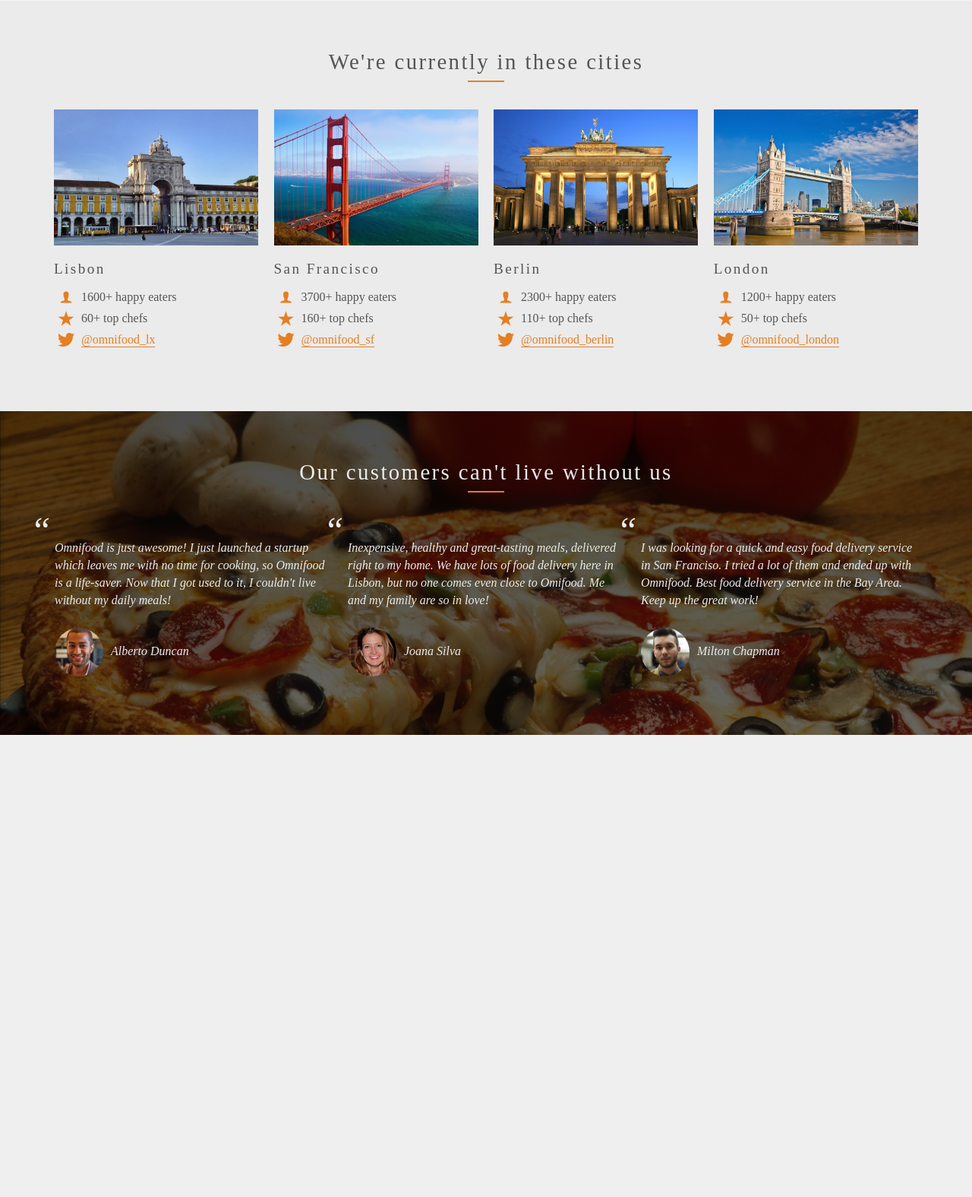
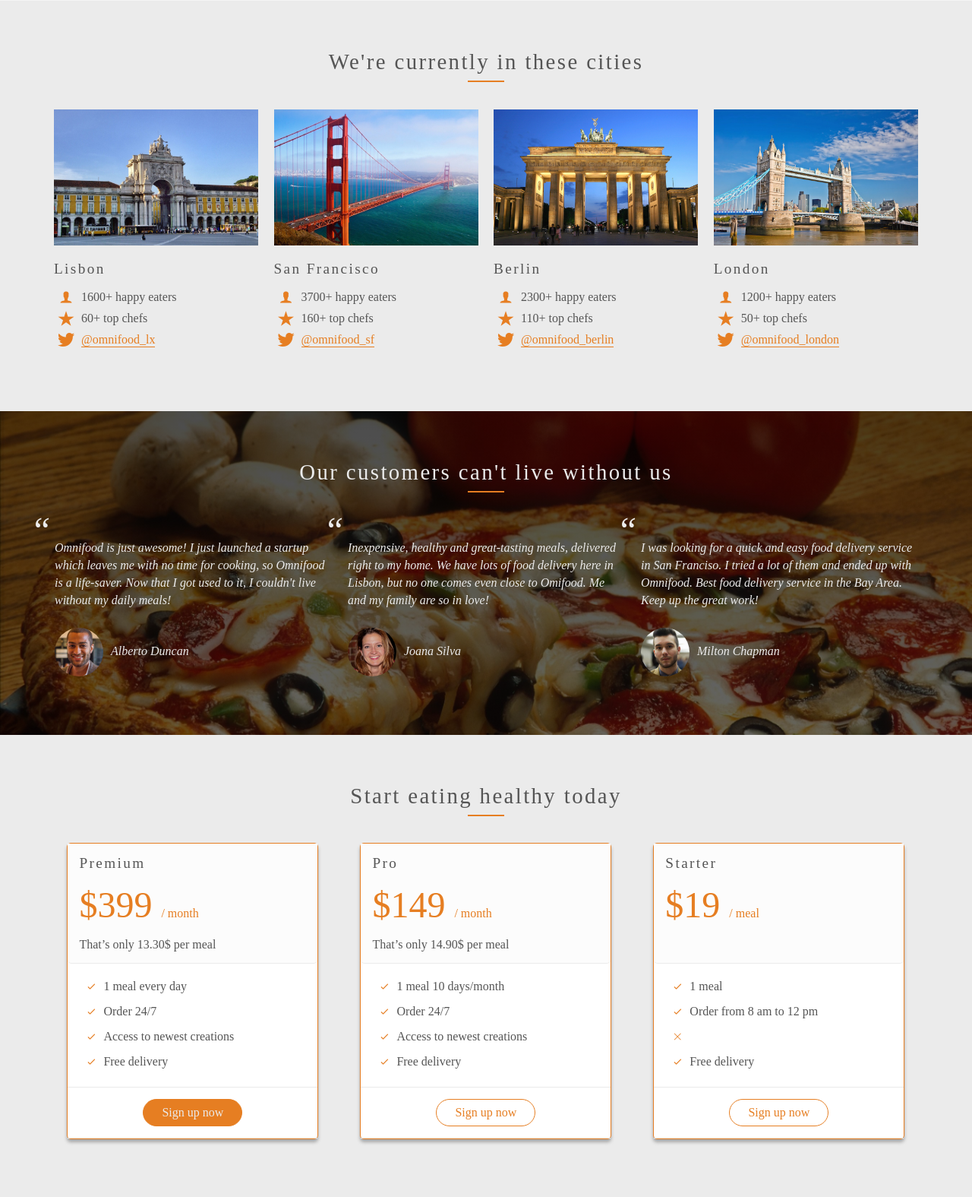
Before and after one commit to davidfang/omnitfood, a PHP site: page / in a window 1280 px wide. Shown: the part 2459-4034 px from the top of the page at 76% size. Before the commit the page ends 3426 px from the top, so only its background shows below. Run offline with PHP 8.4, Linux system fonts and the light colour scheme; some web fonts are replaced.

Commit message:
pricing done

```diff
--- a/index.html
+++ b/index.html
@@ -217,6 +217,77 @@
          </div>
       </div>
    </section>
+   <!-- pricing tags -->
+   <section class="section-plans js-section-plans" id="plans">
+      <div class="row">
+         <h2>Start eating healthy today</h2>
+      </div>
+
+      <div class="row">
+         <div class="col span-1-of-3">
+            <div class="plan-box js-wp-4">
+               <div>
+                  <h3>Premium</h3>
+                  <p class="plan-price">$399 <span>/ month</span></p>
+                  <p class="plan-price-meal">That’s only 13.30$ per meal</p>
+               </div>
+               <div>
+                  <ul>
+                     <li><i class="ion-ios-checkmark-empty icon-small"></i>1 meal every day</li>
+                     <li><i class="ion-ios-checkmark-empty icon-small"></i>Order 24/7</li>
+                     <li><i class="ion-ios-checkmark-empty icon-small"></i>Access to newest creations</li>
+                     <li><i class="ion-ios-checkmark-empty icon-small"></i>Free delivery</li>
+                  </ul>
+               </div>
+               <div>
+                  <a href="#" class="btn btn-full">Sign up now</a>
+               </div>
+            </div>
+         </div>
+         <div class="col span-1-of-3">
+            <div class="plan-box js-wp-4">
+               <div>
+                  <h3>Pro</h3>
+                  <p class="plan-price">$149 <span>/ month</span></p>
+                  <p class="plan-price-meal">That’s only 14.90$ per meal</p>
+               </div>
+               <div>
+                  <ul>
+                     <li><i class="ion-ios-checkmark-empty icon-small"></i>1 meal 10 days/month</li>
+                     <li><i class="ion-ios-checkmark-empty icon-small"></i>Order 24/7</li>
+                     <li><i class="ion-ios-checkmark-empty icon-small"></i>Access to newest creations</li>
+                     <li><i class="ion-ios-checkmark-empty icon-small"></i>Free delivery</li>
+                  </ul>
+               </div>
+               <div>
+                  <a href="#" class="btn btn-ghost">Sign up now</a>
+               </div>
+            </div>
+         </div>
+         <div class="col span-1-of-3">
+            <div class="plan-box js-wp-4">
+               <div>
+                  <h3>Starter</h3>
+                  <p class="plan-price">$19 <span>/ meal</span></p>
+                  <p class="plan-price-meal">&nbsp;</p>
+               </div>
+               <div>
+                  <ul>
+                     <li><i class="ion-ios-checkmark-empty icon-small"></i>1 meal</li>
+                     <li><i class="ion-ios-checkmark-empty icon-small"></i>Order from 8 am to 12 pm</li>
+                     <li><i class="ion-ios-close-empty icon-small"></i></li>
+                     <li><i class="ion-ios-checkmark-empty icon-small"></i>Free delivery</li>
+                  </ul>
+               </div>
+               <div>
+                  <a href="#" class="btn btn-ghost">Sign up now</a>
+               </div>
+            </div>
+         </div>
+
+      </div>
+   </section>
+
 </body>
 
 </html>
--- a/resources/css/style.css
+++ b/resources/css/style.css
@@ -74,8 +74,6 @@ h1 {
 .btn:link,
 .btn:visited {
   display: inline-block;
-  margin-top: 1rem;
-  margin-right: .5rem;
   padding: .5rem 1.5rem;
   font-weight: 300;
   text-decoration: none;
@@ -355,3 +353,50 @@ cite img {
   margin-right: 10px;
   vertical-align: middle;
 }
+/* line 1, _plans.less */
+.section-plans {
+  background-color: #ebebeb;
+}
+/* line 5, _plans.less */
+.plan-box {
+  background-color: white;
+  border: 1px solid #e67e22;
+  border-radius: 5px;
+  width: 90%;
+  margin: 0 auto;
+  box-shadow: 0 4px 4px #a7a7a7;
+}
+/* line 12, _plans.less */
+.plan-box div {
+  padding: 15px;
+  border-bottom: 1px solid #ebebeb;
+}
+/* line 16, _plans.less */
+.plan-box div:first-child {
+  background-color: #fcfcfc;
+  border-bottom-left-radius: 5px;
+  border-bottom-right-radius: 5px;
+}
+/* line 21, _plans.less */
+.plan-box div:last-child {
+  text-align: center;
+}
+/* line 24, _plans.less */
+.plan-box ul {
+  list-style: none;
+}
+/* line 26, _plans.less */
+.plan-box ul li {
+  padding: 5px 0;
+}
+/* line 32, _plans.less */
+.plan-price {
+  font-size: 3rem;
+  margin-bottom: 1rem;
+  font-weight: 100;
+  color: #e67e22;
+}
+/* line 37, _plans.less */
+.plan-price span {
+  font-size: 1rem;
+}
--- a/resources/less/_color.less
+++ b/resources/less/_color.less
@@ -3,3 +3,4 @@
 @orange: #e67e22;
 @dark-orange: #cf6d17;
 @slight-gray: #f4f4f4;
+@dark-white: #fcfcfc;
--- a/resources/less/_header.less
+++ b/resources/less/_header.less
@@ -24,8 +24,8 @@ h1 {
    &:link,
    &:visited {
       display: inline-block;
-      margin-top: 1rem;
-      margin-right: .5rem;
+//      margin-top: 1rem;
+//      margin-right: .5rem;
       padding: .5rem 1.5rem;
       font-weight: 300;
       text-decoration: none;
--- /dev/null
+++ b/resources/less/_plans.less
@@ -0,0 +1,42 @@
+.section-plans {
+   background-color: @white;
+}
+
+.plan-box {
+   background-color: white;
+   border: 1px solid @orange;
+   border-radius: 5px;
+   width: 90%;
+   margin: 0 auto;
+   box-shadow: 0 4px 4px #a7a7a7;
+   div {
+      padding: 15px;
+      border-bottom: 1px solid @white;
+   }
+   div:first-child {
+      background-color: @dark-white;
+      border-bottom-left-radius: 5px;
+      border-bottom-right-radius: 5px;
+   }
+   div:last-child {
+      text-align: center;
+   }
+   ul {
+      list-style: none;
+      li {
+         padding: 5px 0;
+      }
+   }
+}
+
+.plan-price {
+   font-size: 3rem;
+   margin-bottom: 1rem;
+   font-weight: 100;
+   color: @orange;
+   span {
+      font-size: 1rem;
+   }
+}
+
+.plan-price-meal {}
--- a/resources/less/style.less
+++ b/resources/less/style.less
@@ -6,3 +6,4 @@
 @import '_steps';
 @import '_city';
 @import '_testimonials';
+@import '_plans';
```
